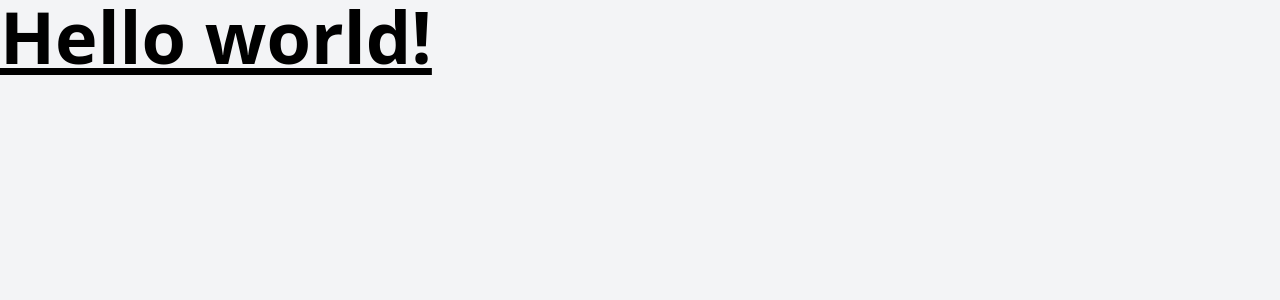
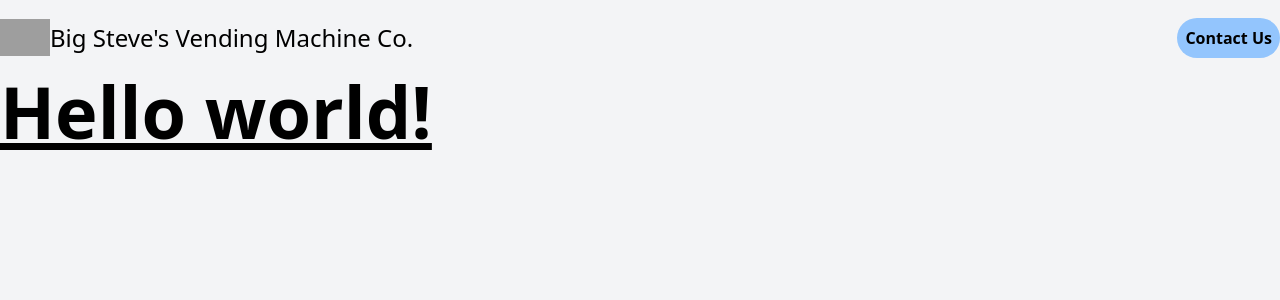
Before and after one commit to NathanPerrine/VendingMachineCo, a SvelteKit app: page / in a window 1280 px wide. Shown: the top 300 px of the page. Built offline with nearby package versions, Linux system fonts and the light colour scheme; grey boxes are pictures that could not be loaded.

Commit message:
messing with formatting

```diff
--- a/package.json
+++ b/package.json
@@ -25,6 +25,7 @@
 		"postcss": "^8.4.38",
 		"prettier": "^3.1.1",
 		"prettier-plugin-svelte": "^3.1.2",
+		"sass": "^1.72.0",
 		"svelte": "^5.0.0-next.1",
 		"svelte-check": "^3.6.0",
 		"tailwindcss": "^3.4.3",
--- /dev/null
+++ b/src/lib/components/header/header.svelte
@@ -0,0 +1,25 @@
+<script lang="ts">
+  import vendingIcon from "$lib/assets/images/vending-machine.svg"
+</script>
+<header class="w-full flex justify-center">
+  <div class="w-full max-w-7xl flex flex-row justify-between">
+    <div class="flex items-center">
+      <img src={vendingIcon} alt="Vending machine icon" width="50px"/>
+      <a href="/" class="text-2xl my-auto">Big Steve's Vending Machine Co.</a>
+    </div>
+
+    <div class="flex items-center">
+      <a href="/" class="text-nowrap font-semibold rounded-full bg-blue-300 hover:bg-blue-700 p-2">Contact Us</a>
+    </div>
+  </div>
+</header>
+
+<style>
+  header {
+    height: 75px;
+  }
+
+  a {
+    text-decoration: none;
+  }
+</style>
--- a/src/routes/+layout.svelte
+++ b/src/routes/+layout.svelte
@@ -1,7 +1,9 @@
 <script lang="ts">
     import type { LayoutData } from './$types';
     import "../app.css"
+    import Header from '$lib/components/header/header.svelte';
     export let data: LayoutData;
 </script>
 
+<Header />
 <slot />
```
Also changed, not shown: src/lib/images/vending-machine-svgrepo-com.svg (deleted), 1 other file (tests, documents, lock files or other folders).
